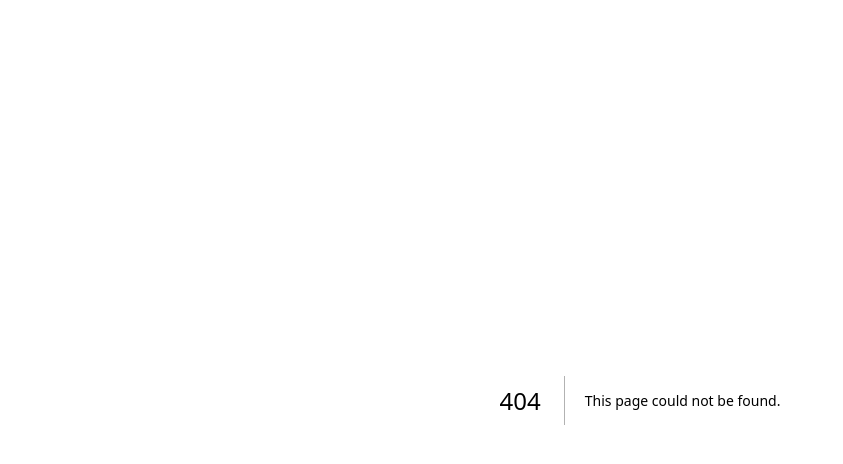
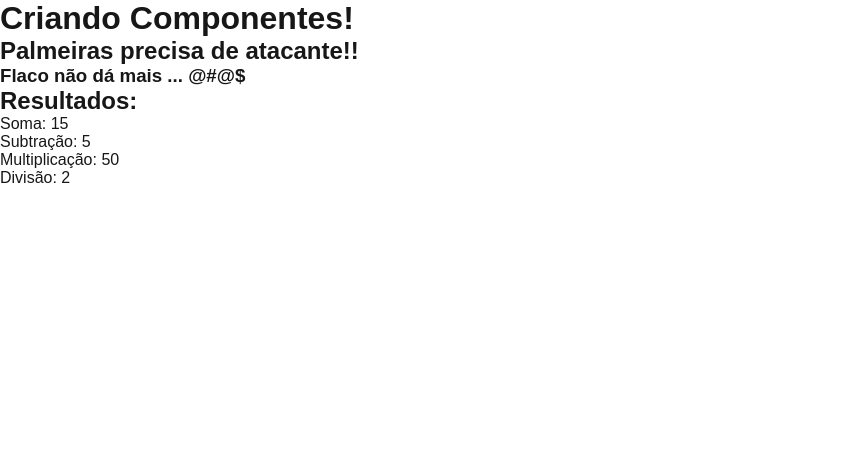
Before and after one commit to Albano15/programacao_scripts, a Next.js app in the folder primeiro-app/: page /Aula3 in a window 1280 px wide. Before the commit this address had no page. Shown: the top 464 px of the page, without its empty margins (0-843 px from the left). Built offline with nearby package versions, Linux system fonts and the light colour scheme.

Commit message:
calculadora.js

```diff
--- /dev/null
+++ b/primeiro-app/app/Aula3/page.js
@@ -0,0 +1,17 @@
+import Titulo from "@/app/components/titulo.js";
+import { Soma, Subtrair, Multiplicar, Dividir } from "@/app/components/calculadora.js";
+
+export default function Aula3() {
+    return (
+        <div>
+            <h1>Criando Componentes!</h1>
+            <Titulo principal={"Palmeiras precisa de atacante!!"} secundario={"Flaco não dá mais ... @#@$"} />
+
+            <h2>Resultados:</h2>
+            <Soma valor1={10} valor2={5} />
+            <Subtrair valor1={10} valor2={5} />
+            <Multiplicar valor1={10} valor2={5} />
+            <Dividir valor1={10} valor2={5} />
+        </div>
+    );
+}
--- /dev/null
+++ b/primeiro-app/app/components/calculadora.js
@@ -0,0 +1,15 @@
+export function Soma({ valor1, valor2 }) {
+    return <p>Soma: {valor1 + valor2}</p>;
+}
+
+export function Subtrair({ valor1, valor2 }) {
+    return <p>Subtração: {valor1 - valor2}</p>;
+}
+
+export function Multiplicar({ valor1, valor2 }) {
+    return <p>Multiplicação: {valor1 * valor2}</p>;
+}
+
+export function Dividir({ valor1, valor2 }) {
+    return <p>Divisão: {valor2 !== 0 ? valor1 / valor2 : "Erro: Divisão por zero!"}</p>;
+}
--- a/primeiro-app/app/components/titulo.js
+++ b/primeiro-app/app/components/titulo.js
@@ -0,0 +1,8 @@
+export default function Titulo(props) {
+    return (
+        <div>
+            <h2>{props.principal}</h2>
+            <h3>{props.secundario}</h3>
+        </div>
+    )
+}
```
